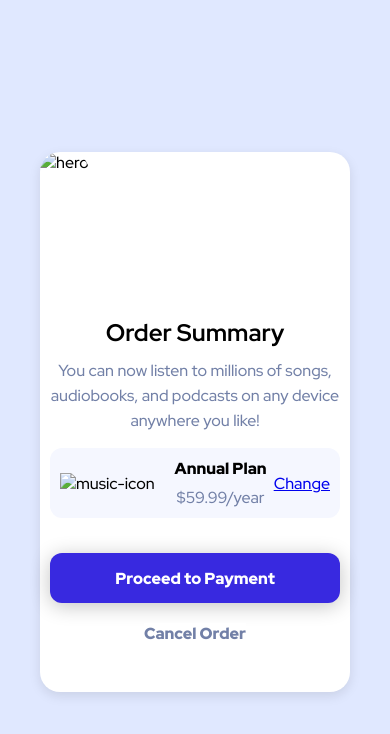
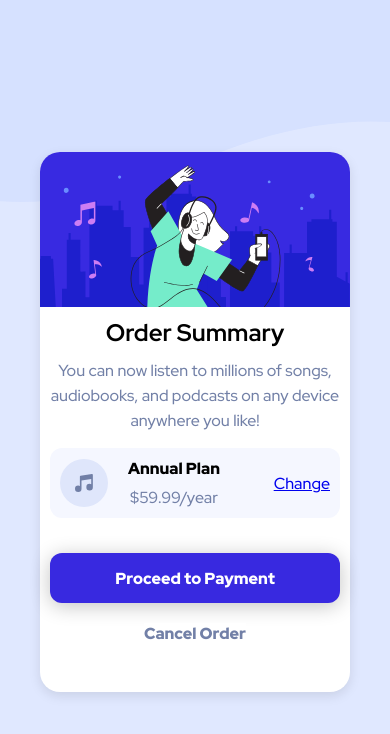
Before and after one commit to AhammedGhani/Order-summary-component, a plain HTML site: page index.html in a window 390 px wide. Drawn offline with Linux system fonts and the light colour scheme; the site is published under a folder, as on GitHub Pages, so addresses that start at the root find nothing.

Commit message:
Added a dot

```diff
--- a/index.html
+++ b/index.html
@@ -28,7 +28,8 @@
     <div class="card">
 
         <div class="card__image">
-            <img class="card__image__img" src="/images/illustration-hero.svg" alt="hero">
+            <img class="card__image__img" src="./images/illustration-hero.svg" alt="hero">
+
         </div>
 
         <div class="card__information">
@@ -41,7 +42,7 @@
             <div class="card__information__subscription-box">
 
                 <div class="card__information__subscription-box__left">
-                    <img class="card__information__subscription-box__left__img" src="/images/icon-music.svg" alt="music-icon">
+                    <img class="card__information__subscription-box__left__img" src="./images/icon-music.svg" alt="music-icon">
 
                     <div class="card__information__subscription-box__left__annual-plan-cost">
                         <p class="card__information__subscription-box__left__annual-plan-cost__annual-plan">Annual Plan</p>
--- a/style.css
+++ b/style.css
@@ -22,7 +22,7 @@
 body{
     height: 120vh;
     width: 100vw;
-    background: url(/images/pattern-background-desktop.svg);
+    background: url(./images/pattern-background-desktop.svg);
     background-repeat: no-repeat;
     background-size: contain;
     background-color: var(--Pale-blue);
@@ -154,7 +154,7 @@ body{
     body{
         height: 100vh;
         width: 100vw;
-        background: url(/images/pattern-background-mobile.svg);
+        background: url(./images/pattern-background-mobile.svg);
         background-repeat: no-repeat;
         background-size: contain;
         background-color: var(--Pale-blue);
```
